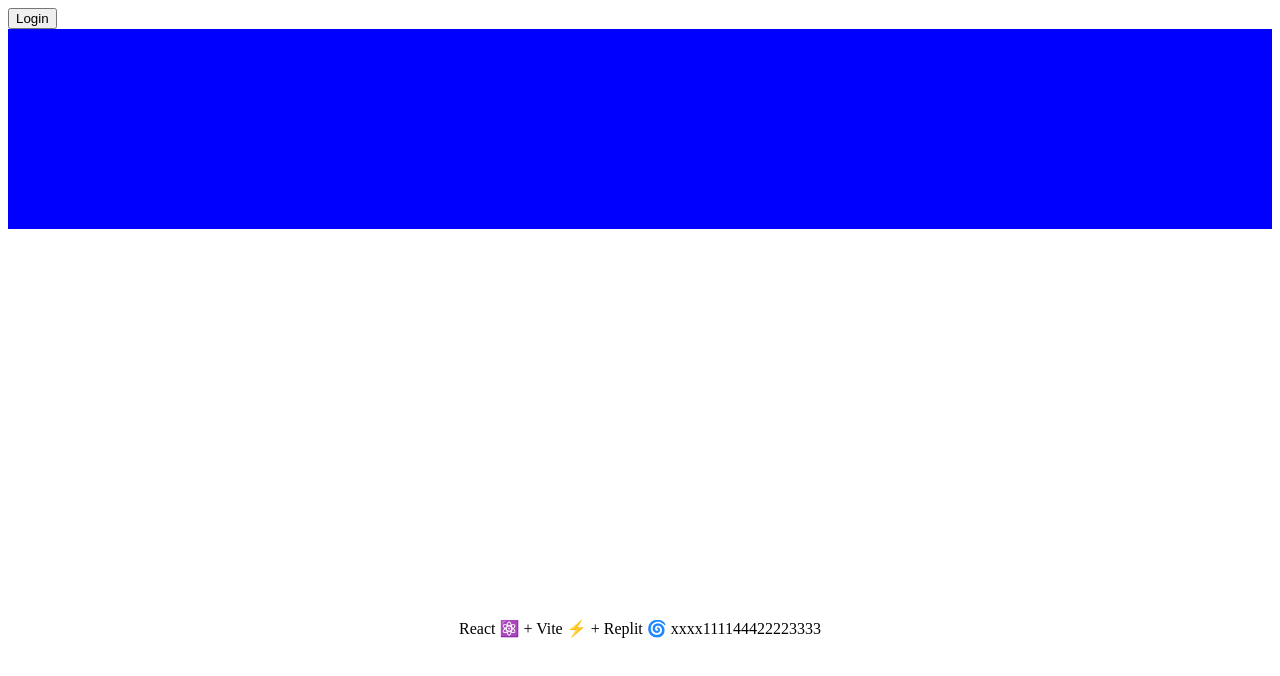
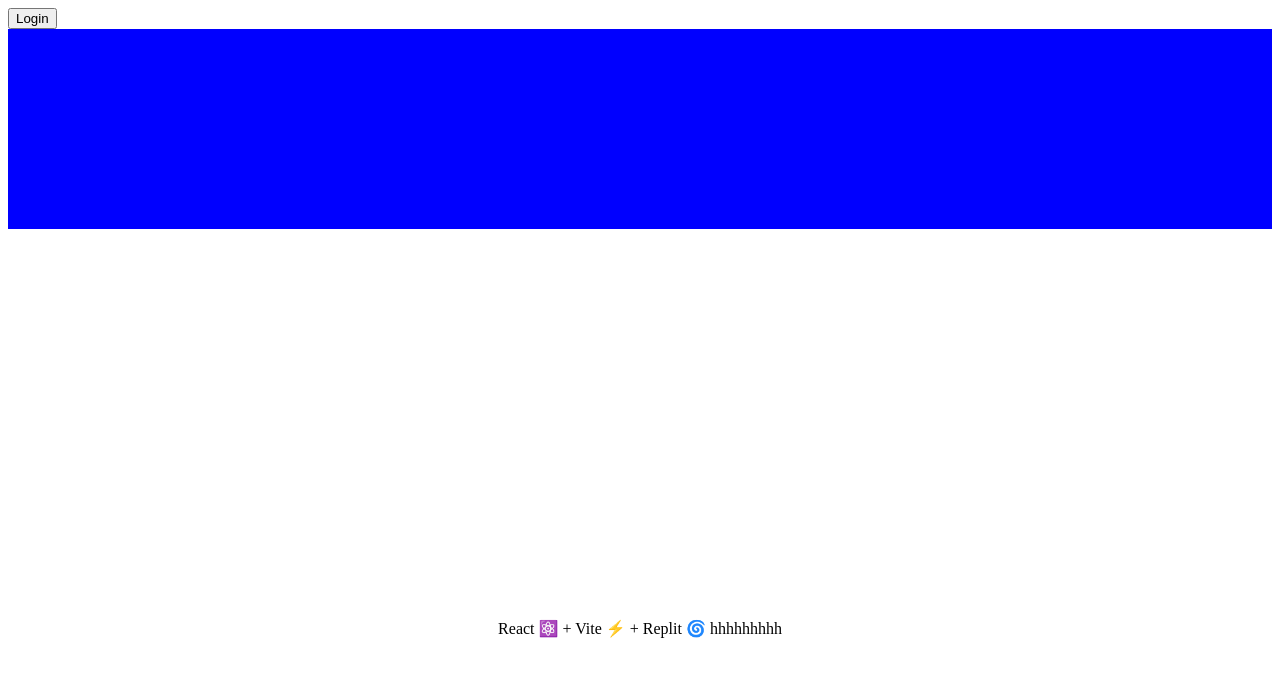
Before and after one commit to SunPeter/Replit, a React (Vite) app: page / in a window 1280 px wide. Shown: the top 676 px of the page. Built offline with nearby package versions, Linux system fonts and the light colour scheme.

Commit message:
feat: update texy

```diff
--- a/src/App.tsx
+++ b/src/App.tsx
@@ -9,7 +9,7 @@ export default function App() {
   return (
     <main>
       <MyDiv />
-      React ⚛️ + Vite ⚡ + Replit 🌀 xxxx111144422223333
+      React ⚛️ + Vite ⚡ + Replit 🌀 hhhhhhhhh
     </main>
   )
 }
```
